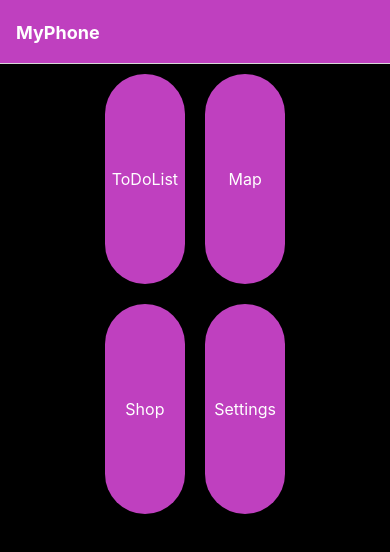
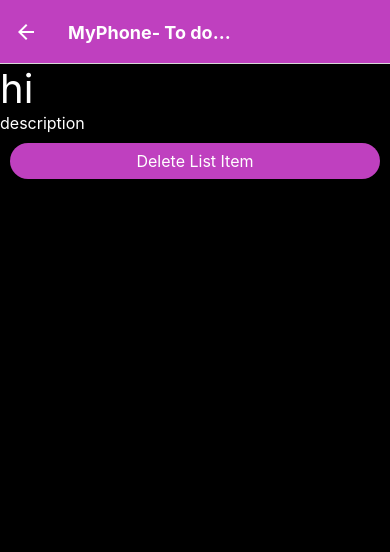
Before and after one commit to ChilliKirby/MyPhoneApp, a React Native app: screen /ToDoItem in a window 390 px wide. Shown: the top 552 px of the page. Built offline with nearby package versions, Linux system fonts and the light colour scheme.

Commit message:
--Made generalButtons to stretch horizontally to fill in space. --ToDoItem seems to be ready to go. --Need to Write cancel handle in ToDoItem and follow through with dispatch reducer.

```diff
--- a/App.js
+++ b/App.js
@@ -3,12 +3,15 @@ import { ScrollView, StyleSheet, Text, View, StatusBar } from 'react-native';
 import { styles } from "./styles.js";
 import { NavigationContainer } from "@react-navigation/native";
 import { createNativeStackNavigator } from "@react-navigation/native-stack";
+import { TasksProvider } from './scenes/ToDoList/ToDoListContext.js';
 
-import HomeScreenNavButton from "./components/HomeScreenNavButton.jsx";
 import Home from "./scenes/Home.jsx";
+
+//Todo List scenes
 import ToDoList from "./scenes/ToDoList/ToDoList.jsx";
 import ToDoListAddItem from './scenes/ToDoList/ToDoListAddItem.jsx';
-import { TasksProvider } from './scenes/ToDoList/ToDoListContext.js';
+import ToDoItem from './scenes/ToDoList/ToDoItem.jsx';
+
 
 
 const Stack = createNativeStackNavigator();
@@ -52,7 +55,20 @@ export default function App() {
             headerTitleStyle: {
               fontWeight: 'bold',
             }
-        }} />
+          }}
+          />
+
+          <Stack.Screen name="ToDoItem" component={ToDoItem} options={{
+            title: 'MyPhone- To do...',
+            headerStyle: {
+              backgroundColor: '#BF40BF',
+            },
+            headerTintColor: '#fff',
+            headerTitleStyle: {
+              fontWeight: 'bold',
+            },
+          }}
+          />
 
         </Stack.Navigator>
       </NavigationContainer>
--- a/scenes/ToDoList/ToDoItem.jsx
+++ b/scenes/ToDoList/ToDoItem.jsx
@@ -1,10 +1,17 @@
 import { ScrollView, Text, View } from 'react-native'
 import { styles } from '../../styles';
 import GeneralButton from "../../components/GeneralButton.jsx"
+import { TasksContext, TasksDispatchContext } from "./ToDoListContext.js";
+import { useContext } from 'react';
 
-const ToDoItem = ({}) => {
+const ToDoItem = ({ navigation }) => {
+
+    const dispatch = useContext(TasksDispatchContext);
+    const tasks = useContext(TasksContext);
 
     return (
+        <View style={styles.generalContainer}
+        >
             <ScrollView>
                 <View >
                     <Text style={styles.bigText
@@ -22,11 +29,14 @@ const ToDoItem = ({}) => {
                         description
                     </Text>
                 </View>
-        <GeneralButton title="Delete List Item" handleClick={()=>{}
-    }>
+                <View style={styles.buttonContainer}>
+                    <GeneralButton title="Delete List Item" handleClick={() => { }
 
-        </GeneralButton>
+                    }/>
+                </View>
             </ScrollView>
+
+        </View>
     )
 }
 
--- a/scenes/ToDoList/ToDoList.jsx
+++ b/scenes/ToDoList/ToDoList.jsx
@@ -32,12 +32,13 @@ const ToDoList = ({ navigation }) => {
             >
 
                 {(tasks.tasks != null) && (
+                    <Pressable
+                        onPress={() => navigation.navigate("ToDoItem")}
+                    >
                         <View>
                             {tasks.tasks.map((task) => (
                                 <View
-                                borderTopColor="#fff"
-                                borderTopWidth={1}
-                                margin={15}
+                                    style={styles.toDoListView}
                                     key={task.toString() + task.title.toString()}
                                 >
                                     <Text style={styles.bigText}>
@@ -47,6 +48,7 @@ const ToDoList = ({ navigation }) => {
                             ))}
 
                         </View>
+                    </Pressable>
                 )}
                 <View>
                     <View style={styles.raisedButtonView}>
--- a/scenes/ToDoList/ToDoListAddItem.jsx
+++ b/scenes/ToDoList/ToDoListAddItem.jsx
@@ -53,8 +53,8 @@ const ToDoListAddItem = ({ navigation }) => {
 
             <View
                 style={styles.buttonContainer}
-                flexDirection='row'
-                justifyContent='space-around'
+                // flexDirection='row'
+                // justifyContent='space-around'
 
                 >
                 <GeneralButton
--- a/styles.js
+++ b/styles.js
@@ -56,6 +56,14 @@ export const styles = StyleSheet.create({
         alignItems:'center',
         elevation: 2,
         padding: 2,
+        flex: 1,
+        margin: 10,
+    },
+
+    toDoListView: {
+        borderTopColor: "#fff",
+        borderTopWidth: 1,
+        margin: 15,
     },
 /////////////////////////////////////////////////////////////////////////
     //Text
@@ -127,9 +135,12 @@ export const styles = StyleSheet.create({
 
     },
 
-    // buttonContainer: {
-    //     height: '10%',
-    // },
+    buttonContainer: {
+        height: '10%',
+        flexDirection: 'row',
+        justifyContent: 'space-around',
+        flexGrow: .5,
+    },
 
 
 
```
Lines whose indentation alone changed are shown as unchanged.
